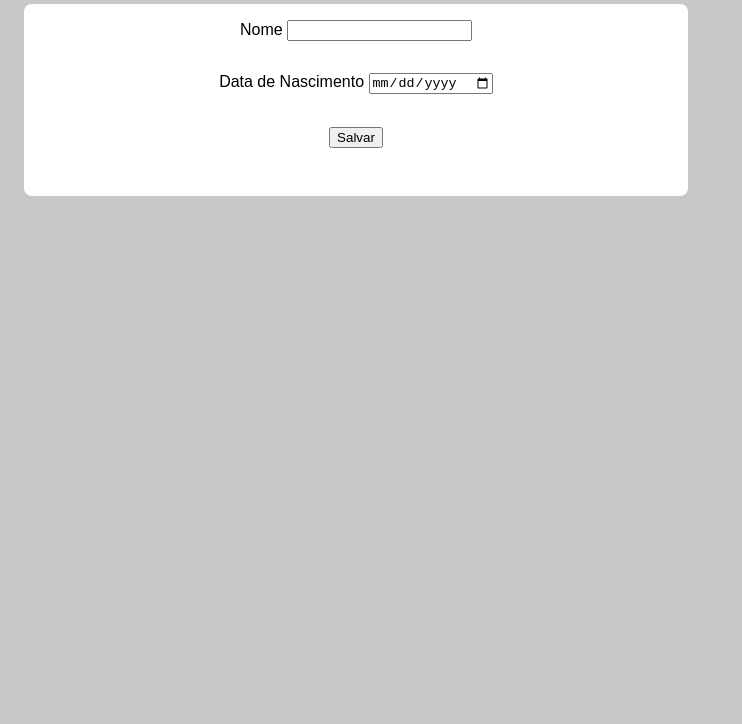
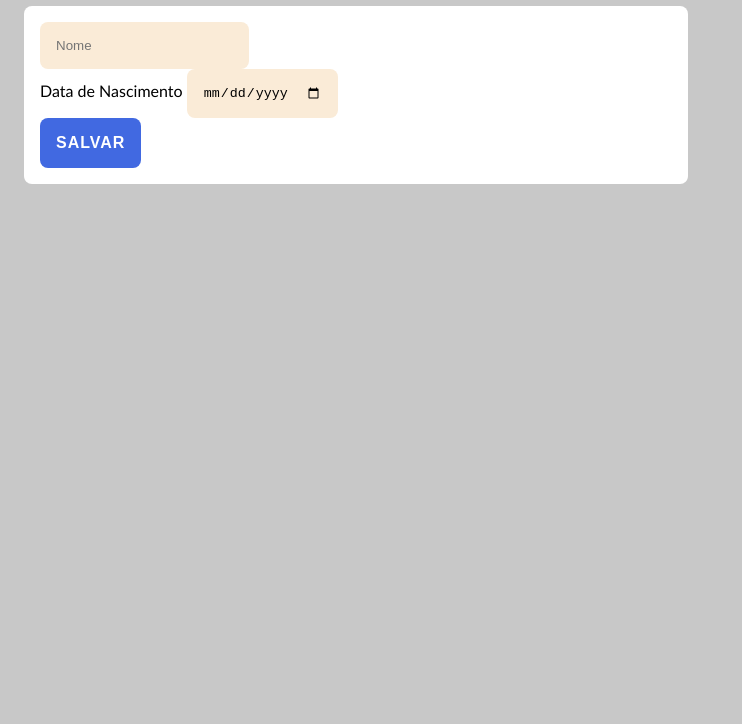
Before and after one commit to Eridhonson/7DaysOfCode-JS-e-DOM, a plain HTML site: page index.html in a window 1280 px wide. Shown: the part 76-800 px from the top of the page, without its empty margins (0-742 px from the left). Drawn offline with Linux system fonts and the light colour scheme.

Commit message:
Mudança no inner utilizado para mostrar os resultados.

```diff
--- a/assets/javascript/script.js
+++ b/assets/javascript/script.js
@@ -2,5 +2,5 @@ let nameId = window.document.getElementById('name')
 let birthDate = window.document.getElementById('birth-date')
 
 function calc() {
-   document.getElementById('show').innerText = `${nameId.value} e ${birthDate.value}`
+   document.getElementById('show').innerHTML = `${nameId.value} e ${birthDate.value}`
 }
--- a/assets/style.css.css
+++ b/assets/style.css.css
@@ -1,5 +1,5 @@
 body {
-    font-family: sans-serif;
+    font-family: 'Trebuchet MS', 'Lucida Sans Unicode', 'Lucida Grande', 'Lucida Sans', Arial, sans-serif;
     background-color: rgb(200, 200, 200);
 }
 form {
@@ -10,7 +10,26 @@ form {
     padding: 1rem;
     background-color: #fff;
     border-radius: 8px;
-    height: 10rem;
-    justify-content: space-between;
-    align-items: center;
+    justify-content: space-around;
+    align-items: flex-start;
 }
+.name--h {
+    display: none;
+}
+.form-field {
+    padding: 1rem;
+    border: none;
+    background-color: antiquewhite;
+    border-radius: 8px;
+}
+button {
+    padding: 1rem;
+    border: none;
+    border-radius: 8px;
+    background-color: royalblue;
+    font-size: medium;
+    font-weight: 700;
+    color: white;
+    text-transform: uppercase;
+    letter-spacing: 1px;
+}
--- a/index.html
+++ b/index.html
@@ -11,8 +11,8 @@
     <h1>Cadastro de pessoas</h1>
 <form class="form js-form">
     <label for="name">
-        Nome
-        <input class="form-field js-field" id="name" maxlength="120" name="name" required type="text">
+        <span class="name--h">Nome</span>
+        <input class="form-field js-field" id="name" name="name" required type="text" placeholder="Nome">
     </label>
     <label for="birth-date">
         Data de Nascimento
```
